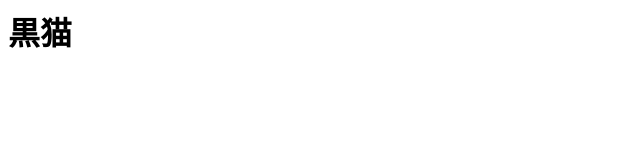
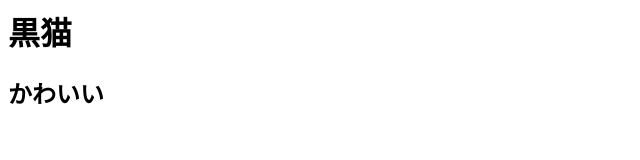
Before and after one commit to ryo3ryo4/github.io, a plain HTML site: page index.html in a window 1280 px wide. Shown: the whole page, without its empty margins (0-640 px from the left). Drawn offline with Linux system fonts and the light colour scheme.

Commit message:
Update index.html

```diff
--- a/index.html
+++ b/index.html
@@ -1 +1,2 @@
 <h1>黒猫</h1>
+<h2>かわいい</h2>
```
